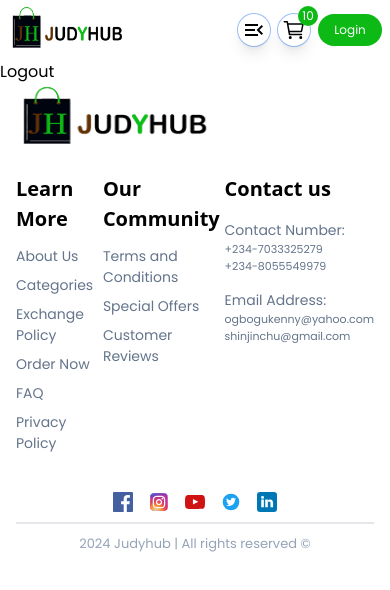
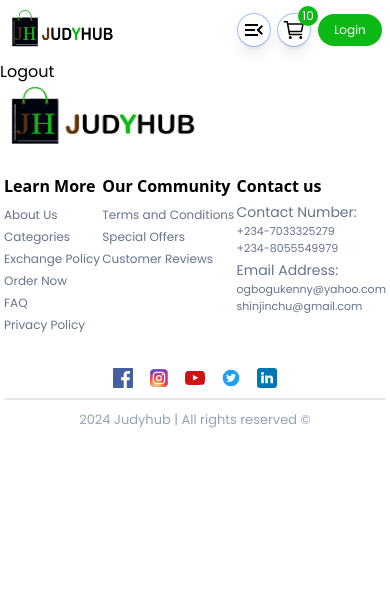
Before and after one commit to Kennius7/Judyhub-Ecomm-new, a React (Vite) app: page /logout in a window 390 px wide. Shown: the top 590 px of the page. Built offline with nearby package versions, Linux system fonts and the light colour scheme.

Commit message:
fix footer section and mobile responsiveness - 02

```diff
--- a/src/components/Footer.jsx
+++ b/src/components/Footer.jsx
@@ -7,12 +7,15 @@ import logo from "../assets/judyhub-logo02.png";
 
 
 const Footer = () => {
-    const margTop = "mt-[12px]";
+    const margTop = "xs:mt-[12px] mt-[8px]";
 
     const FooterColumn = ({ title, children }) => {
         return (
             <div className={`flex justify-center items-start ${title === "Socials" ? "flex-row" : "flex-col"}`}>
-                <h4 className={`text-[20px] font-sans font-semibold ${title === "Socials" ? "hidden" : "block"}`}>
+                <h4
+                    className={`xs:text-[20px] text-[16px] font-sans font-semibold
+                    ${title === "Socials" ? "hidden" : "block"}`}
+                >
                     {title}
                 </h4>
                 {children}
@@ -24,7 +27,7 @@ const Footer = () => {
     return (
         <>
             <footer>
-                <div className="px-4">
+                <div className="xs:px-4 px-1">
                     <Link to={'/'}>
                         <div className="w-[200px] h-[70px] mb-[20px]">
                             <img src={logo} alt="logo" className="w-full h-full" />
@@ -38,7 +41,8 @@ const Footer = () => {
                                         {
                                             col.links.map((link, index) => (
                                                 <Link to={'/'} key={index}>
-                                                    <li className="text-slate-500 text-[14px] ss:mb-[16px] mb-[8px]">
+                                                    <li className="text-slate-500 xs:text-[14px] text-[12px]
+                                                        ss:mb-[16px] xs:mb-[8px] mb-[4px]">
                                                         {link}
                                                     </li>
                                                 </Link>
@@ -53,7 +57,10 @@ const Footer = () => {
                                 {
                                     FOOTER_CONTACT_INFO.links.map((link) => (
                                         <Link to={'/'} key={link.label}>
-                                            <div className="flex ss:flex-row flex-col justify-center items-start mt-[16px]">
+                                            <div
+                                                className="flex ss:flex-row flex-col justify-center items-start
+                                                ss:mt-[16px] xs:mt-[8px] mt-[4px]"
+                                            >
                                                 <p className="text-slate-500 text-[14px]">
                                                     {link.label}:&nbsp;&nbsp;
                                                 </p>
--- a/src/components/Header.jsx
+++ b/src/components/Header.jsx
@@ -32,7 +32,7 @@ const Header = () => {
       {/*Logo block*/}
       <div
         onClick={()=>navigate("/")}
-        className="cursor-pointer ss:w-[170px] ss:h-[50px] w-[120px] h-[50px] rounded-[4px]
+        className="cursor-pointer ss:w-[170px] ss:h-[50px] xs:w-[120px] xs:h-[50px] w-[110px] h-[45px] rounded-[4px]
         flex justify-start ss:items-end items-center relative"
       >
         <img src={logo} alt="logo pics" className="w-full h-full"/>
```
